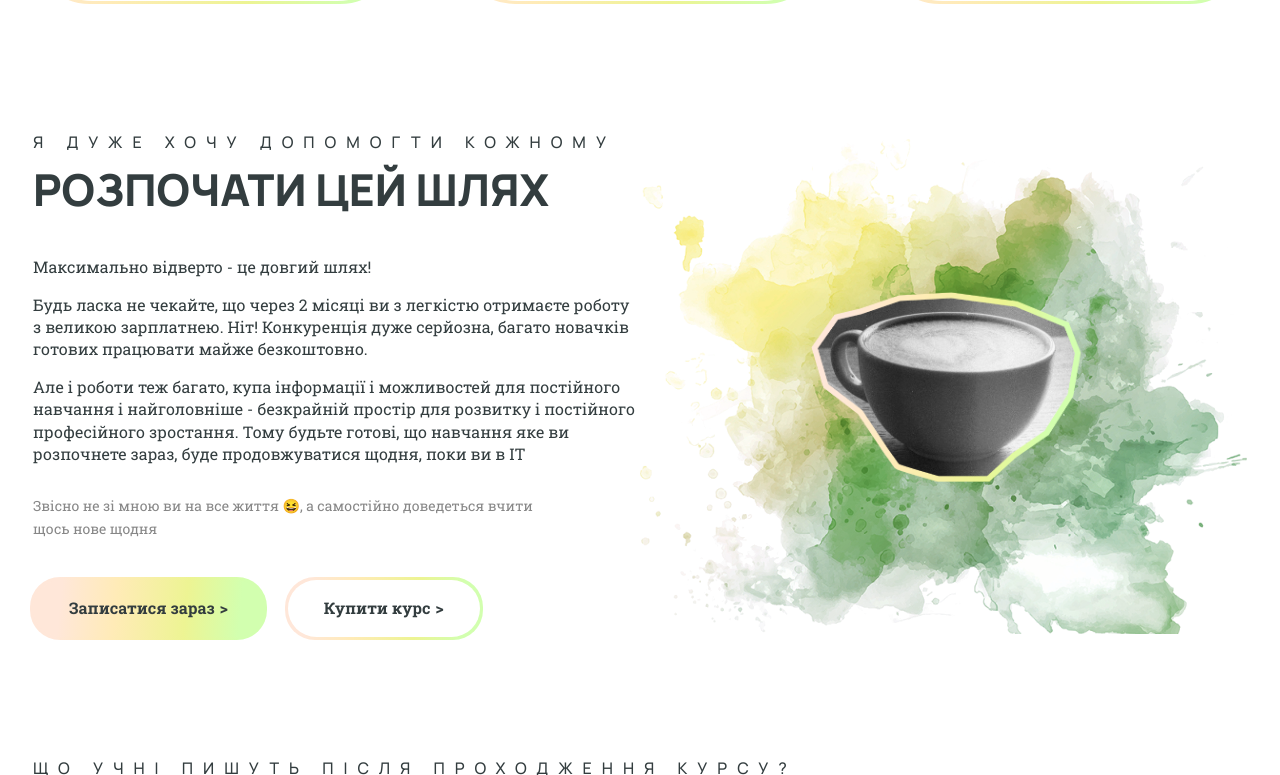
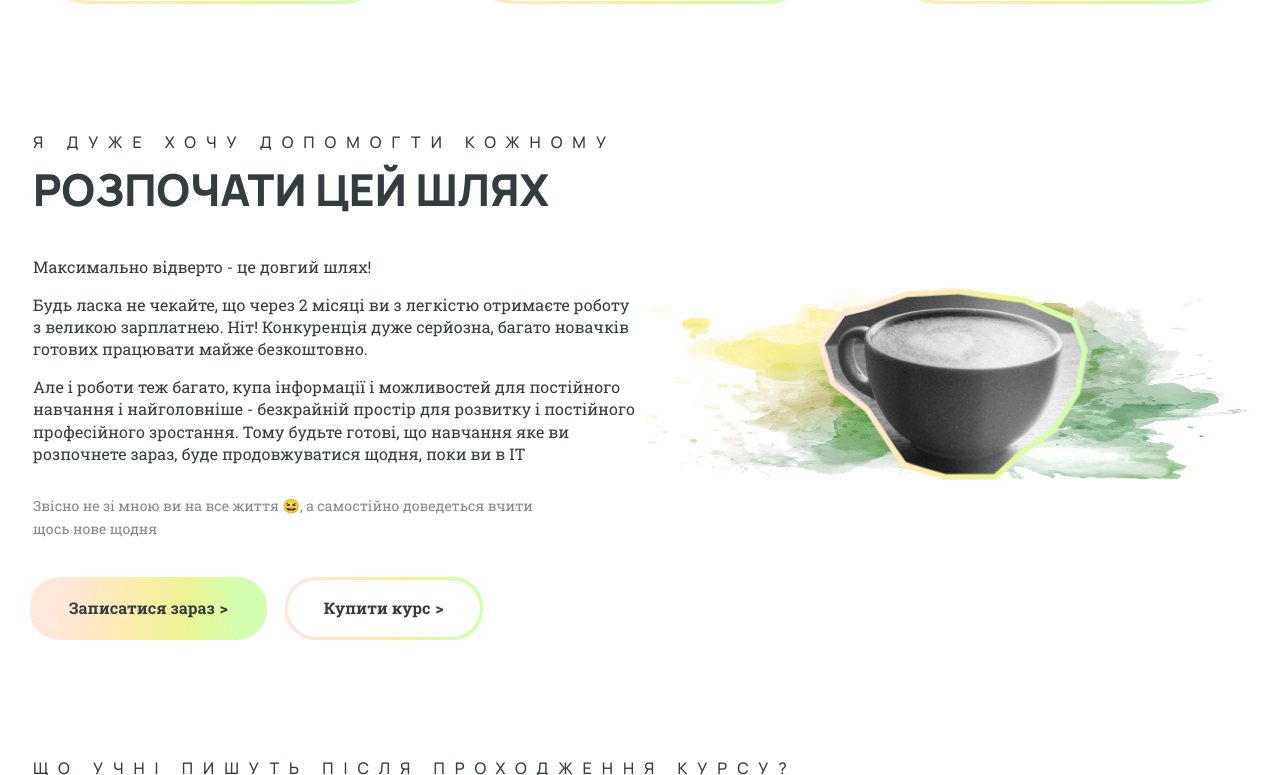
Before and after one commit to estellabuka/drawitnow, a PHP site: page / in a window 1280 px wide; the page is wider, and only the part inside the window is pictured. Shown: the part 5725-6500 px from the top of that part. Run offline with PHP 8.4, Linux system fonts and the light colour scheme.

Commit message:
Update illustration.css

```diff
--- a/css/illustration.css
+++ b/css/illustration.css
@@ -19,31 +19,34 @@
     left: 1.99%;
   }
   .cofee-case {
-    width: 600px;
-    height: 500px;
-    background: url(../img/blot_yellow_green.png) 0 5px/100% 100% no-repeat;
-    width: calc(100% / 2);
+    width: 49.42%;
+    height: 98.81%;
+    background: url(../img/blot_yellow_green.png) 0 1%/100% 100% no-repeat;
     align-self: center;
     }
   .cofee-photo {
     display: block;
     position: relative;
-    width: 270px;
-    height: 190px;
-    top: 158px;
-    left: 171px;
+    width: 45%;
+    height: 38%;
+    top: 31.6%;
+    left: 28.5%;
   }
   .down-illustr-case {
-    height: 455px;
-    background: url(../img/blot_down.png) -5px -8px/395px 450px no-repeat;
-    max-width: calc( 100% / 2);
-    width: 100%;
+    height: 100%;
+    max-width: 50%;
+    background: url(../img/blot_down.png) -1.10% -1.32/65.07% 98.90% no-repeat;
     }
-  .down-photo{
+    .down-illustr-case {
+    height: 100%;
+    max-width: 100%;
+    background: url(../img/blot_down.png) 0 0/65.07% 98.90% no-repeat;
+  }
+  .down-photo {
     display: block;
     position: relative;
-    width: 547px;
-    height: 455px;
+    width: 100%;
+    height: 100%;
     bottom: 0;
     right: 0;
-  }
+}
```
